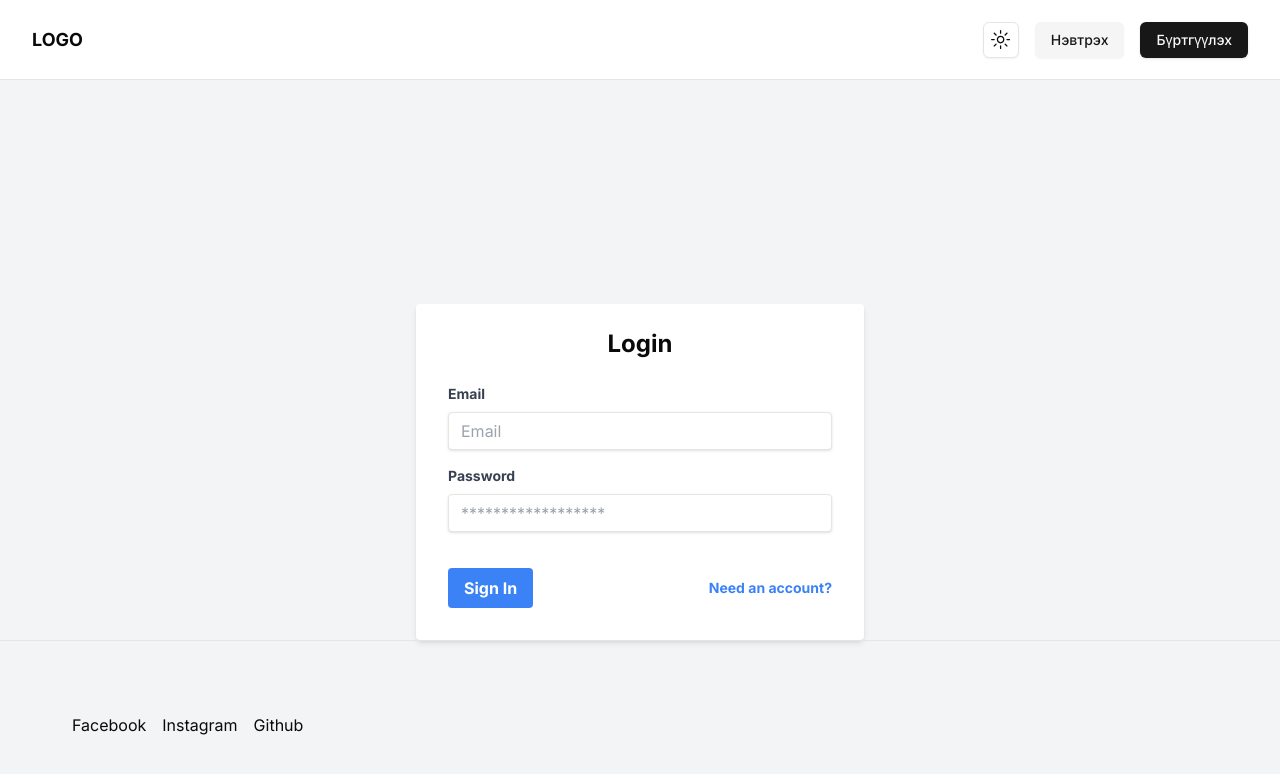
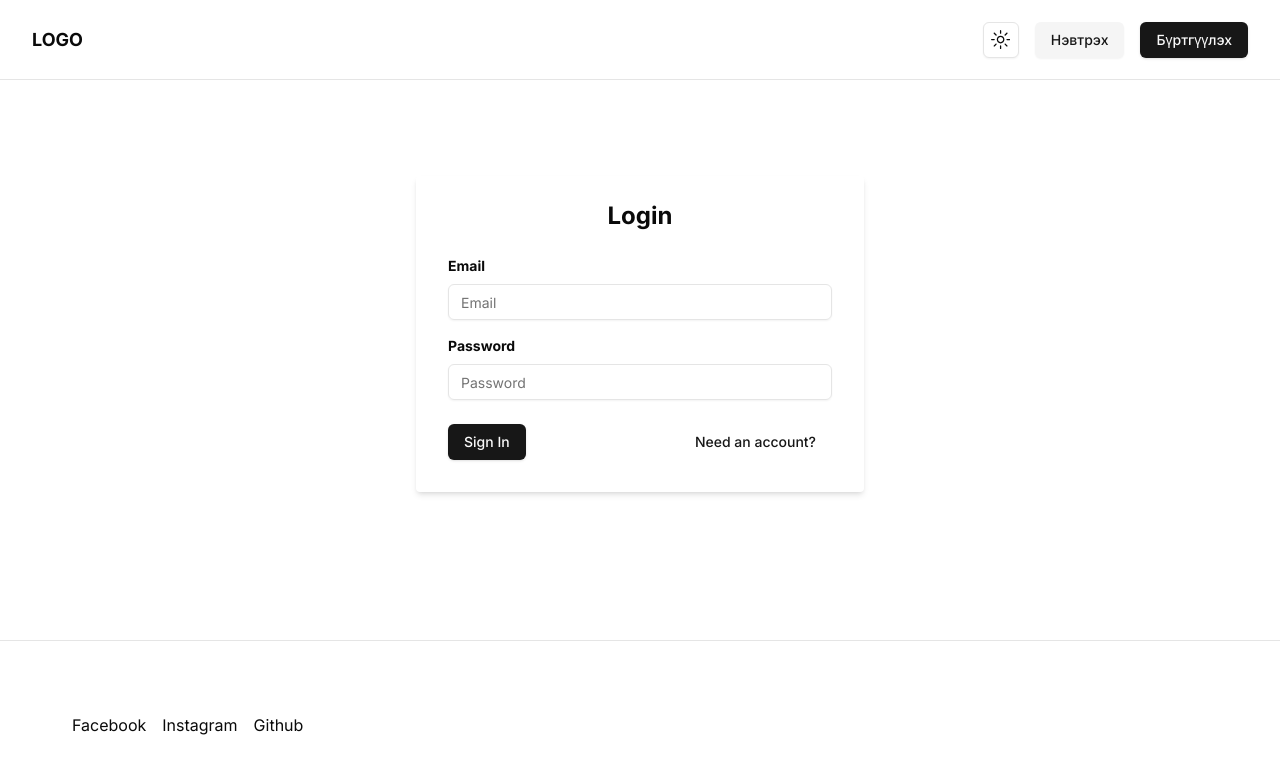
Before and after one commit to themuuln/zatbot-front, a Next.js app: page /login in a window 1280 px wide. Shown: the top 774 px of the page. Built offline with nearby package versions, Linux system fonts and the light colour scheme; no server answers.

Commit message:
ui updated

```diff
--- a/src/app/login/page.tsx
+++ b/src/app/login/page.tsx
@@ -1,6 +1,9 @@
 'use client';
 
+import { Button } from '@/components/ui/button';
+import { Input } from '@/components/ui/input';
 import { supabase } from '@/lib/initSupabase';
+import Link from 'next/link';
 import { useRouter } from 'next/navigation';
 import { useState } from 'react';
 
@@ -29,23 +32,19 @@ export default function Login() {
   };
 
   return (
-    <div className='flex justify-center items-center min-h-screen bg-gray-100'>
+    <div className='flex justify-center items-center py-24'>
       <div className='w-full max-w-md'>
         <form
           onSubmit={handleSubmit}
-          className='bg-white shadow-md rounded px-8 pt-6 pb-8 mb-4'
+          className='shadow-md rounded px-8 pt-6 pb-8 mb-4'
         >
           <h2 className='text-2xl mb-6 text-center font-bold'>Login</h2>
           {error && <p className='text-red-500 text-xs italic mb-4'>{error}</p>}
           <div className='mb-4'>
-            <label
-              className='block text-gray-700 text-sm font-bold mb-2'
-              htmlFor='email'
-            >
+            <label className='block text-sm font-bold mb-2' htmlFor='email'>
               Email
             </label>
-            <input
-              className='shadow appearance-none border rounded w-full py-2 px-3 text-gray-700 leading-tight focus:outline-none focus:shadow-outline'
+            <Input
               id='email'
               type='email'
               placeholder='Email'
@@ -55,35 +54,23 @@ export default function Login() {
             />
           </div>
           <div className='mb-6'>
-            <label
-              className='block text-gray-700 text-sm font-bold mb-2'
-              htmlFor='password'
-            >
+            <label className='block text-sm font-bold mb-2' htmlFor='password'>
               Password
             </label>
-            <input
-              className='shadow appearance-none border rounded w-full py-2 px-3 text-gray-700 mb-3 leading-tight focus:outline-none focus:shadow-outline'
+            <Input
               id='password'
               type='password'
-              placeholder='******************'
+              placeholder='Password'
               value={password}
               onChange={(e) => setPassword(e.target.value)}
               required
             />
           </div>
           <div className='flex items-center justify-between'>
-            <button
-              className='bg-blue-500 hover:bg-blue-700 text-white font-bold py-2 px-4 rounded focus:outline-none focus:shadow-outline'
-              type='submit'
-            >
-              Sign In
-            </button>
-            <a
-              className='inline-block align-baseline font-bold text-sm text-blue-500 hover:text-blue-800'
-              href='/register'
-            >
-              Need an account?
-            </a>
+            <Button type='submit'>Sign In</Button>
+            <Link href={'/register'}>
+              <Button variant={'link'}>Need an account?</Button>
+            </Link>
           </div>
         </form>
       </div>
```
